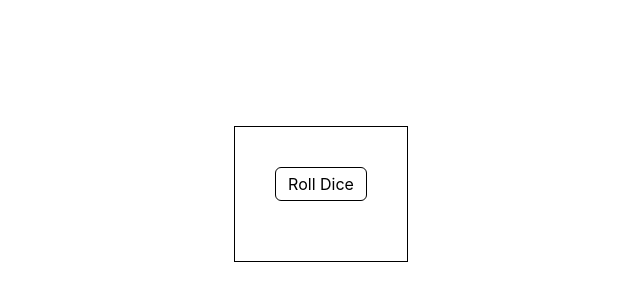
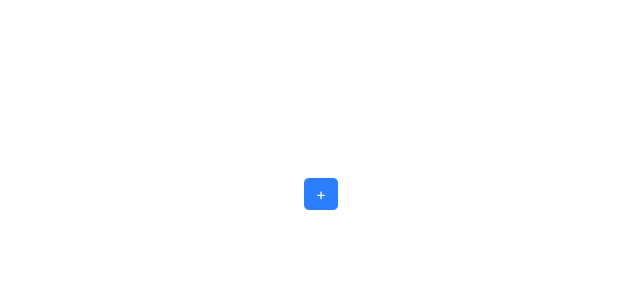
Before and after one commit to yuzureeeeKM/React_Project, a React (Vite) app: page / in a window 1280 px wide. Shown: the part 206-506 px from the top of the page, without its empty margins (319-959 px from the left). Built offline with nearby package versions, Linux system fonts and the light colour scheme.

Commit message:
Add useEffect exercise

```diff
--- a/src/App.jsx
+++ b/src/App.jsx
@@ -1,10 +1,10 @@
-import React from 'react'
-import RollDice from './ExerciseUseState/RollDice'
+import React, { useEffect, useState } from 'react'
+import DocumentTitle from './ExerciseUseEffect/DocumentTitle'
 
 const App = () => {
   return (
     <div>
-      <RollDice />
+      <DocumentTitle />
     </div>
   )
 }
--- /dev/null
+++ b/src/ExerciseUseEffect/DocumentTitle.jsx
@@ -0,0 +1,22 @@
+import React, { useEffect, useState } from 'react'
+
+const DocumentTitle = () => {
+    const [count, setCount] = useState(0);
+
+    useEffect(() => {
+        document.title = `Count: ${count}`;
+    }, [count])
+
+    return (
+        <div className='flex h-screen items-center justify-center'>
+            <button
+                onClick={() => setCount(prev => prev + 1)}
+                className='border p-3 py-1 rounded-md bg-blue-500 text-white cursor-pointer hover:bg-blue-500'
+            >
+                +
+            </button>
+        </div>
+    )
+}
+
+export default DocumentTitle
--- /dev/null
+++ b/src/ExerciseUseEffect/MountMessage.jsx
@@ -0,0 +1,14 @@
+import React, { useEffect } from 'react'
+
+const MountMessage = () => {
+    //once
+    useEffect(() => console.log('Welcome!'), [])
+
+    return (
+        <div>
+
+        </div>
+    )
+}
+
+export default MountMessage
```
